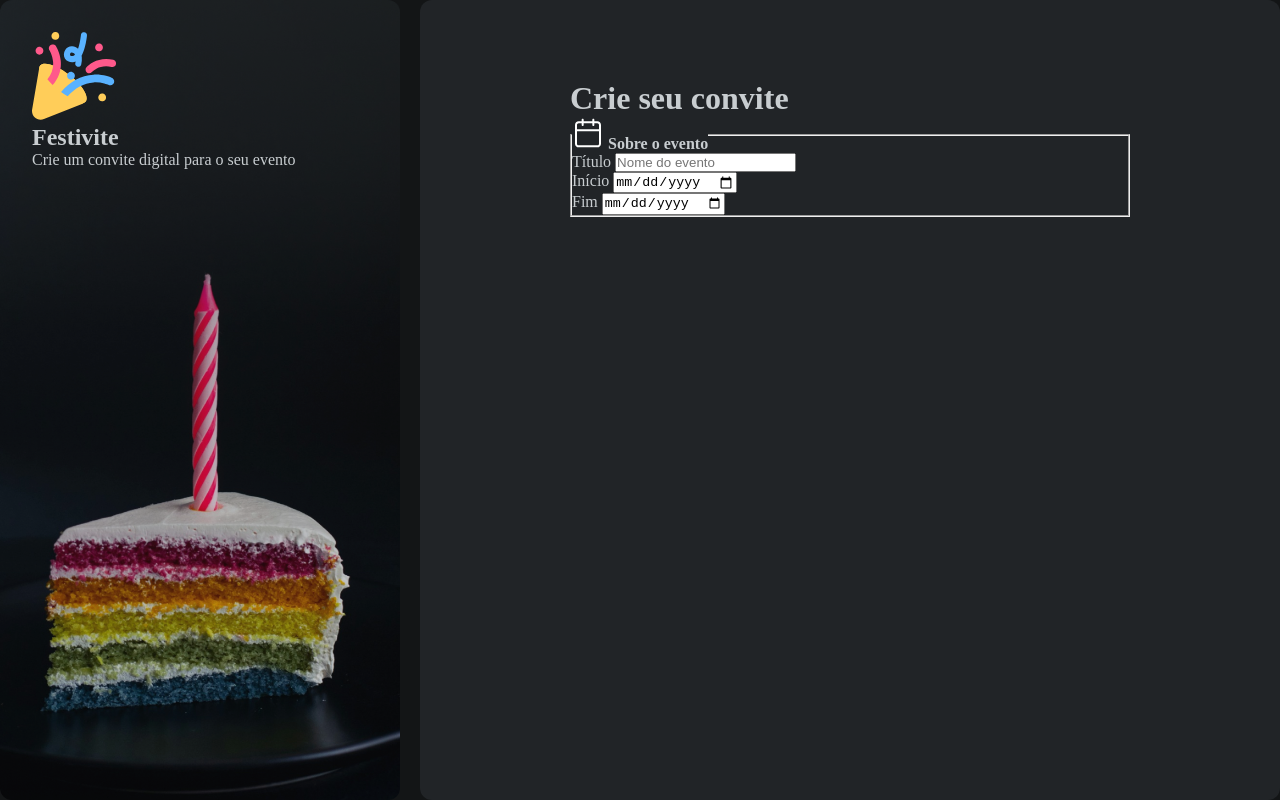
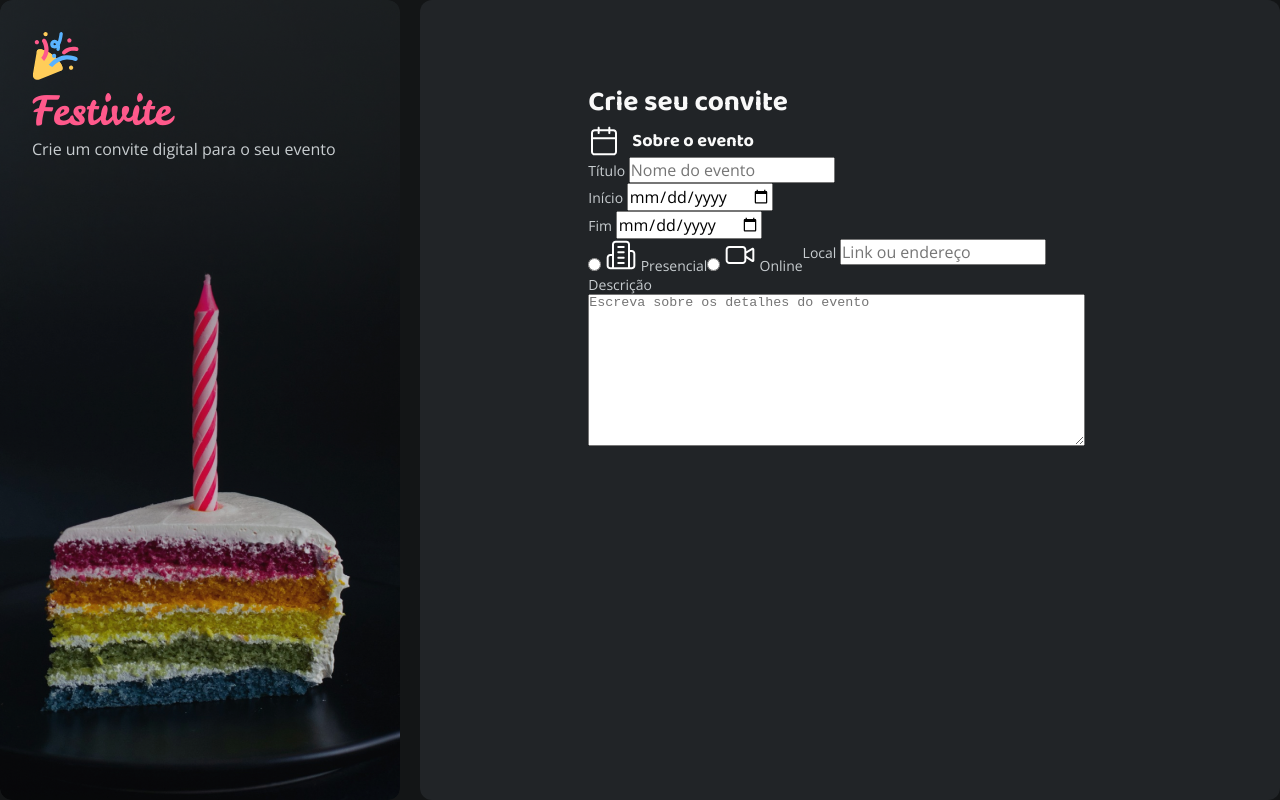
Before and after one commit to LealDevhub/formulario-de-convite, a plain HTML site: page index.html in a window 1280 px wide. Drawn offline with nearby package versions, Linux system fonts and the light colour scheme.

Commit message:
configurando layouts e input

```diff
--- a/index.html
+++ b/index.html
@@ -49,7 +49,32 @@
                                 <input type="date" name="fim" id="end">
                             </div>
                         </div>
-
+                        <div class="flex">
+                            <div class="radio-wrapper flex">
+                                <div class="inner-wrapper">
+                                    <input type="radio" name="study-type" id="presential">
+                                    <label for="presential">
+                                        <img src="assets/icons/building-2.svg" alt="">
+                                        Presencial
+                                    </label>
+                                </div>
+                                <div class="inner-wrapper">
+                                    <input type="radio" name="study-type" id="online">
+                                    <label for="online">
+                                        <img src="assets/icons/video.svg" alt="">
+                                        Online
+                                    </label>
+                                </div>
+                            </div>
+                            <div class="input-wrapper">
+                                <label for="local">Local</label>
+                                <input type="text" name="local" id="local" placeholder="Link ou endereço">
+                            </div>
+                        </div>
+                        <div class="textarea-wrapper">
+                            <label for="description">Descrição</label>
+                            <textarea name="description" id="description" cols="60" rows="10" placeholder="Escreva sobre os detalhes do evento"></textarea>
+                        </div>
                     </fieldset>
                 </div>
                 </form>
--- a/styles/global.css
+++ b/styles/global.css
@@ -36,20 +36,25 @@
 
     /* font-families */
     --leckerli-one: "Leckerli One", sans-serif;
-    --baloo-2: "Baloo", sans-serif;
+    --baloo-2: "Baloo 2", sans-serif;
     --open-sans: "Open Sans", sans-serif;
 
-    --logo: 400 2.5rem/auto var(--leckerli-one);
+    --logo: 400 2.5rem var(--leckerli-one);
 
-    --title-md: 700 1.75rem/auto var(--baloo-2);
-    --title-sm: 700 1.125rem/auto var(--baloo-2);
+    --title-md: 700 1.75rem var(--baloo-2);
+    --title-sm: 700 1.125rem var(--baloo-2);
 
-    --body-md: 400/700 1rem/auto var(--open-sans);
-    --body-sm: 400/700 .875rem/auto var(--open-sans);
-    --body-xs: 400/700 .75rem/auto var(--open-sans);
+    --body-md: 400 1rem var(--open-sans);
+    --body-sm: 400 .875rem var(--open-sans);
+    --body-xs: 400 .75rem var(--open-sans);
 }
 
 body {
     background-color: var(--shape-background);
     color: var(--text-body);
 }
+
+.flex {
+    display: flex;
+    flex-direction: row;
+}
--- a/styles/index.css
+++ b/styles/index.css
@@ -1,2 +1,3 @@
 @import url(global.css);
 @import url(layout.css);
+@import url(inputs.css);
--- /dev/null
+++ b/styles/inputs.css
@@ -0,0 +1,9 @@
+fieldset {
+    border: none;
+
+    & legend {
+        display: flex;
+        align-items: center;
+        gap: .75rem;
+    }
+}
--- a/styles/layout.css
+++ b/styles/layout.css
@@ -15,15 +15,39 @@ main {
     background-color: var(--shape-body);
 
     & .main-container {
-        max-width: 35rem;
+        max-width: 68.29%;
+        min-width: 35rem;
         margin-inline: auto;
         margin-top: 5rem;
+        padding-inline: 2rem;
+        font: var(--body-sm);
+
+        & h1 {
+            font: var(--title-md);
+        }
+
+        & legend {
+            font: var(--title-sm);
+        }
+
+        & label {
+            font: var(--body-sm);
+        }
+
+        & input {
+            font: var(--body-md);
+        }
+
+        & h1, legend {
+            color: var(--text-heading);
+        }
     }
 }
 
 aside {
     padding: 2rem;
     position: relative;
+    overflow: auto;
 
     & .bg {
         position: absolute;
@@ -40,4 +64,20 @@ aside {
         border-radius: .75rem;
         z-index: -1;
     }
+
+    & .aside-container {
+        & h1 {
+            font: var(--logo);
+            color: var(--pink);
+        }
+
+        & p {
+            font: var(--body-md);
+        }
+
+        & img {
+            width: 3rem;
+            height: 3rem;
+        }
+    }
 }
```
